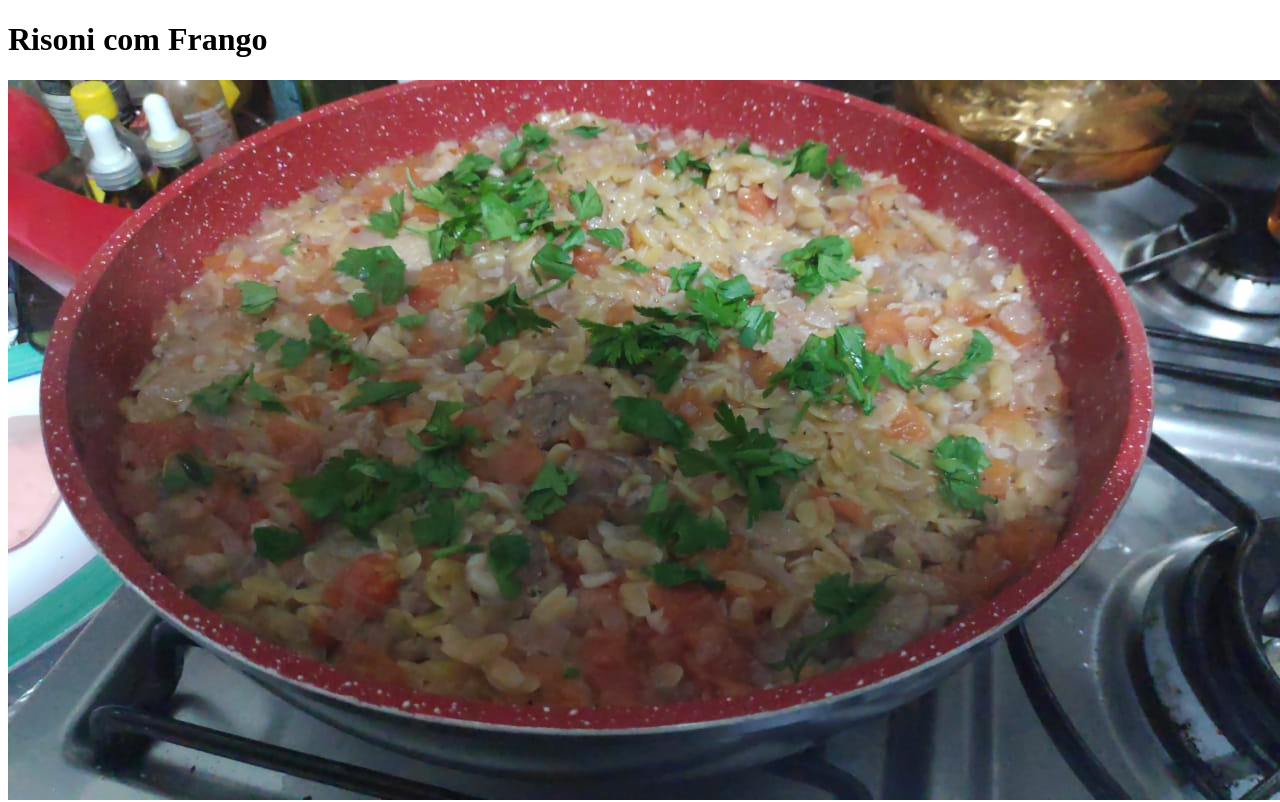
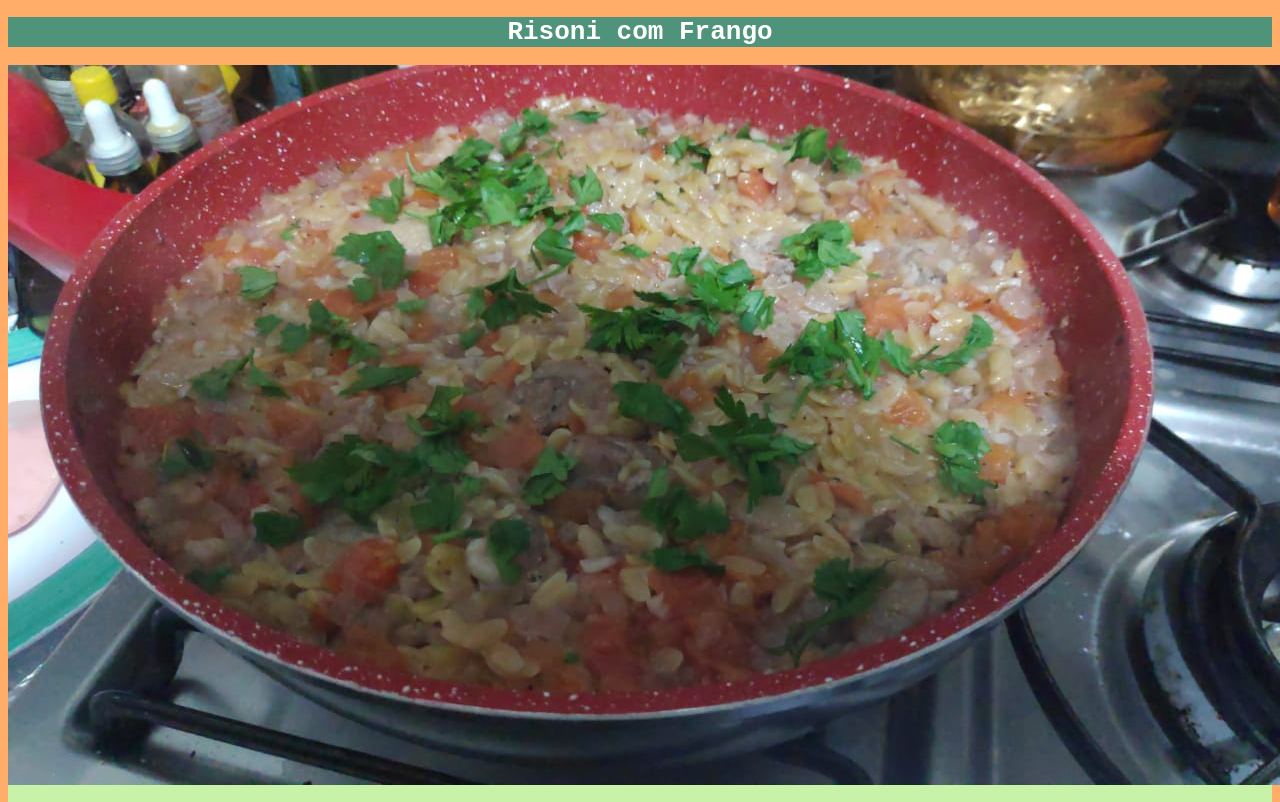
Before and after one commit to Leoyudik/odin-recipes, a plain HTML site: page recipes/risoni-com-frango.html in a window 1280 px wide. Shown: the top 802 px of the page. Drawn offline with Linux system fonts and the light colour scheme.

Commit message:
Adicionado os primeiros  elementos CSS

```diff
--- /dev/null
+++ b/recipes/bolo.css
@@ -0,0 +1,18 @@
+body{
+    background-color: #FFAD69;
+    font-family: monospace;
+}
+
+h1{
+    background-color: #4E937A;
+    text-align: center;
+    color: white;
+}
+img{
+    display:;
+}
+
+div{
+    background-color: #C7F2A7;
+    text-align: center;
+}
--- /dev/null
+++ b/recipes/pudim.css
@@ -0,0 +1,18 @@
+body{
+    background-color: #FFAD69;
+    font-family: monospace;
+}
+
+h1{
+    background-color: #4E937A;
+    text-align: center;
+    color: white;
+}
+img{
+    display:;
+}
+
+div{
+    background-color: #C7F2A7;
+    text-align: center;
+}
--- a/recipes/risoni-com-frango.html
+++ b/recipes/risoni-com-frango.html
@@ -3,12 +3,14 @@
 <head>
     <meta charset="UTF-8">
     <title>Risoni com Frango</title>
+    <link rel="stylesheet" href="risoni.css">
 </head>
 
 <body>
     <h1>Risoni com Frango</h1>
+
+    <div class="conteudo">
         <img src="../images/risoni-de-frango.jpeg" alt="Imagem Risoni de Frango">
-
         <h2>Descrição:</h2>
         <p>Saiba como fazer uma receita que vai <strong>surpreender</strong> sua familia!!</p>
         <p>Sabia que o risoni é chamado de arroz italiano? Isso por conta de ser uma massa com o formato de arroz.</p>
@@ -43,7 +45,7 @@
                 <li>Deixar cozinhar por 20 minutos em fogo baixo.</li>
                 <li>Servir com salsa picada e queijo parmesão ralado na hora.</li>
             </ol>
-
+    </div>
 </body>
 
 </html>
--- /dev/null
+++ b/recipes/risoni.css
@@ -0,0 +1,18 @@
+body{
+    background-color: #FFAD69;
+    font-family: monospace;
+}
+
+h1{
+    background-color: #4E937A;
+    text-align: center;
+    color: white;
+}
+img{
+    display:;
+}
+
+div{
+    background-color: #C7F2A7;
+    text-align: center;
+}
```
Also changed, not shown: recipes/bolo-de-aveia.html (+4 -0 lines), recipes/pudim.html (+3 -1 lines). Lines whose indentation alone changed are shown as unchanged.
